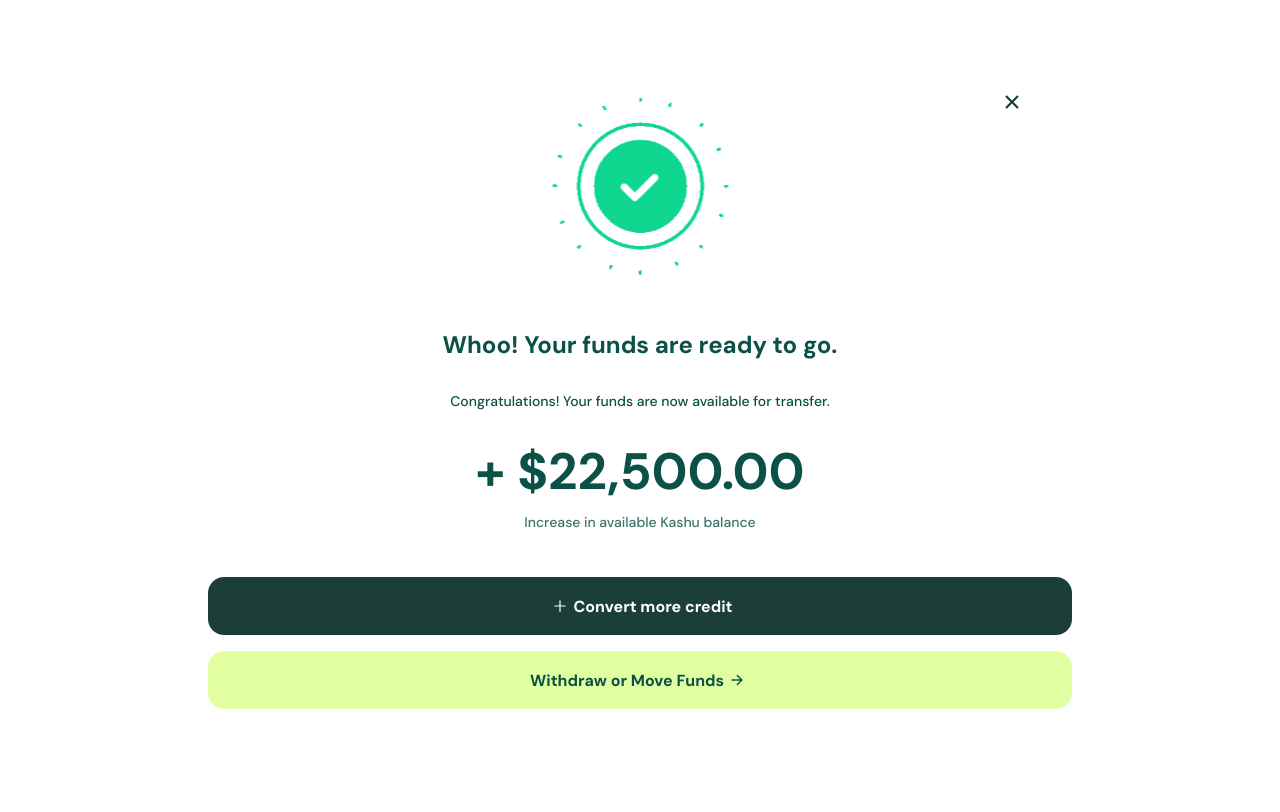
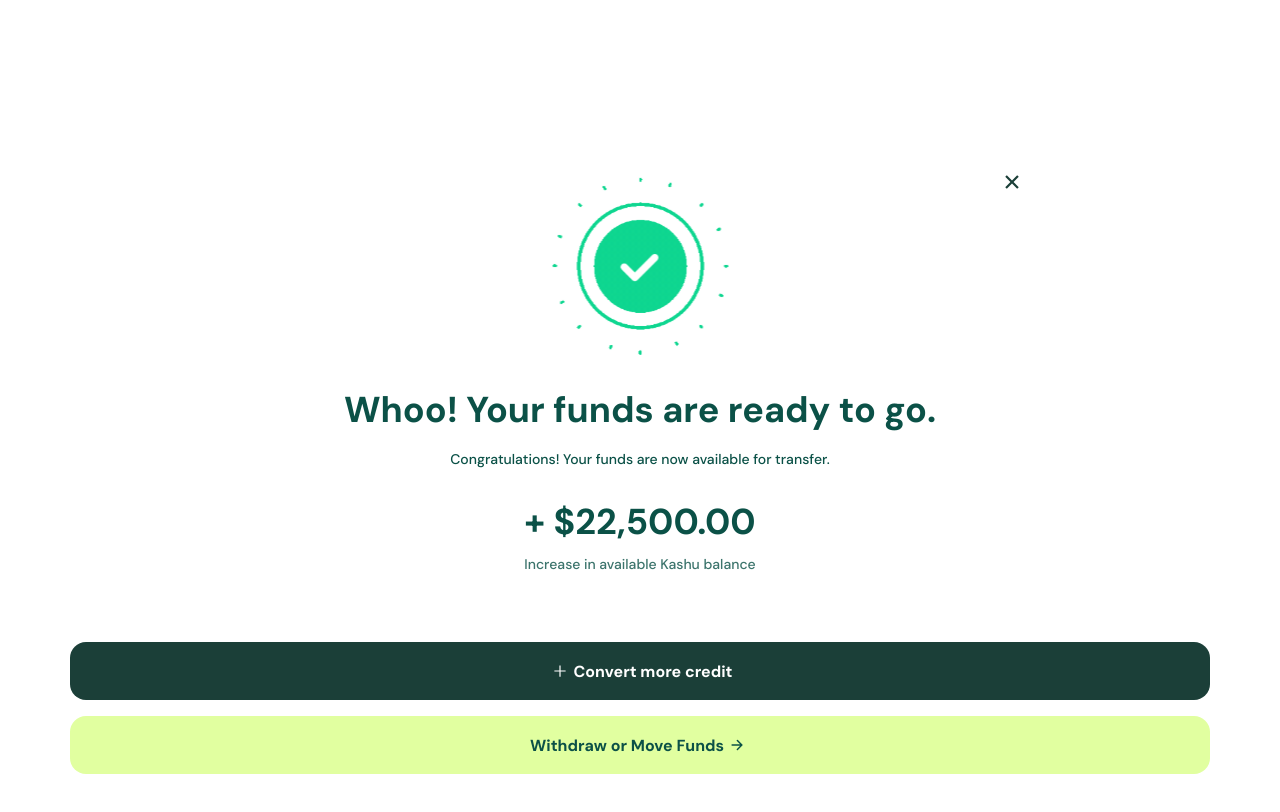
Before and after one commit to ascinate/kashu, a React (Vite) app: page /depositsuccess in a window 1280 px wide. Shown: the top 812 px of the page. Built offline with nearby package versions, Linux system fonts and the light colour scheme.

Commit message:
last page

```diff
--- a/src/index.css
+++ b/src/index.css
@@ -450,7 +450,8 @@
 }
 .pric-tags{
   font-weight: 700;
-  color: rgba(11, 81, 71, 1);
+  color: #0B5147;
+  font-size: 36px;
 }
 .amount-text{
   color: rgba(11, 81, 71, 0.4);
@@ -481,6 +482,15 @@
 }
 .footer-deposide label{
   color: rgba(11, 81, 71, 0.8) !important;
+}
+.new-last{
+  font-size: 36px;
+  font-weight: 700;
+  color: rgba(11, 81, 71, 1);
+  line-height: 46px;
+}
+.last-para{
+  width: 86%;
 }
 @media(min-width:1024px){
   .walltes-div01{
--- a/src/pages/DepositSubmitPayment.tsx
+++ b/src/pages/DepositSubmitPayment.tsx
@@ -20,7 +20,7 @@
             <NavLink to="/" className="close-btn absolute top-0"> <IoCloseSharp /> </NavLink>
              <div className='chooser-content px-4 mx-auto'>
                   <h2 className='text-center mt-11 chooset w-full mb-4 mx-auto'> Confirm the Details </h2>
-                  <p className='sel-w sel-w2 text-center mt-7 mx-auto'> Please take a moment to ensure the
+                  <p className='sel-w sel-w2 text-center mt-3 mx-auto'> Please take a moment to ensure the
                   amounts and credit card details are correct. </p>
 
                   <h1 className='text-center pric-tags mt-8'>$25,000.00 </h1>
--- a/src/pages/DepositSuccess.tsx
+++ b/src/pages/DepositSuccess.tsx
@@ -14,9 +14,9 @@
             <NavLink to="/" className="close-btn absolute top-0"> <IoCloseSharp /> </NavLink>
              <div className='chooser-content px-4 mx-auto succsd-divb'>
 
-                  <img src={sucs} alt="wal" className='block mx-auto text-center'/>
-                  <h2 className='text-center mt-11 chooset w-full mb-4 mx-auto'> Whoo! Your funds are ready to go. </h2>
-                  <p className='sel-w text-center mt-7 mx-auto'> Congratulations! Your funds are now available for transfer. </p>
+                  <img src={sucs} alt="wal" className='block mt-20 mx-auto text-center'/>
+                  <h2 className='text-center mt-6 chooset new-last w-full mb-4 mx-auto'> Whoo! Your funds are ready to go. </h2>
+                  <p className='sel-w text-center mt-3 last-para mx-auto'> Congratulations! Your funds are now available for transfer. </p>
 
                   <h1 className='text-center pric-tags mt-8'>+ $22,500.00 </h1>
                   <p className='sel-w text-center mt-3 incsrice mx-auto'> Increase in available Kashu balance</p>
@@ -24,10 +24,10 @@
 
 
 
-
-
+                <div className='footer-deposide fixed'>
                   <NavLink to="/depositselect" className='w-full mt-11 add-cre flex items-center justify-center mt-4'> <AiOutlinePlus /> Convert more credit  </NavLink>
                   <NavLink to="/depositfailed" className='w-full new-submit add-cre flex items-center justify-center mt-4'> Withdraw or Move Funds <IoArrowForward /> </NavLink>
+                </div>
 
               </div>
 
```
